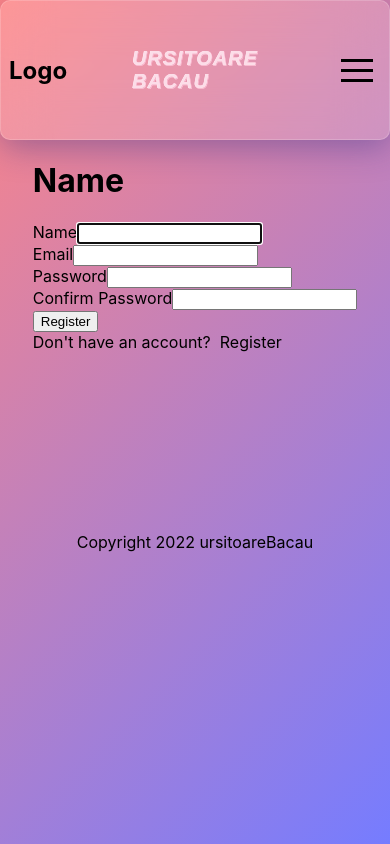
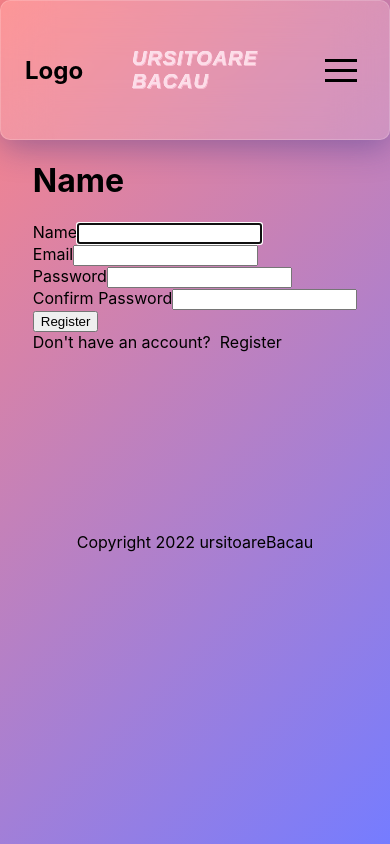
Before and after one commit to damonosi/ursitoare, a Next.js app: page /auth/register in a window 390 px wide. Built offline with nearby package versions, Linux system fonts and the light colour scheme; no server answers.

Commit message:
new padding  header test,scos gap

```diff
--- a/components/header/Header.jsx
+++ b/components/header/Header.jsx
@@ -1,14 +1,23 @@
 import styles from "./Header.module.scss";
 import NavMenu from "./NavMenu";
-import { useState } from "react";
+import { useEffect, useState } from "react";
 import { Fade as Hamburger } from "hamburger-react";
 import useScrollDirection from "./../../utils/hooks/useScrollDirection";
+import useOnclickOutside from "react-cool-onclickoutside";
 
 const Header = () => {
   const [openNavMenu, setOpenNavMenu] = useState(false);
   const closeNavMenu = () => setOpenNavMenu(false);
   const scrollDirection = useScrollDirection();
-
+  const ref = useOnclickOutside(() => {
+    closeNavMenu();
+  });
+  useEffect(() => {
+    window.addEventListener("scroll", closeNavMenu);
+    return () => {
+      window.removeEventListener("scroll", closeNavMenu); // clean up
+    };
+  }, []);
   return (
     <header
       className={
@@ -24,7 +33,7 @@ const Header = () => {
         <h1>Ursitoare Bacau</h1>
       </div>
 
-      <div className={styles.navCont}>
+      <div ref={ref} className={styles.navCont}>
         <Hamburger
           toggled={openNavMenu}
           onToggle={() => setOpenNavMenu(!openNavMenu)}
--- a/components/header/Header.module.scss
+++ b/components/header/Header.module.scss
@@ -7,8 +7,8 @@
   width: 100%;
   height: 140px;
   padding: 20px;
-  padding-left: 50px;
-  padding-right: 50px;
+  padding-left: 10em;
+  padding-right: 10em;
   z-index: 10000;
   max-width: 1920px;
 
@@ -84,9 +84,8 @@
   justify-content: center;
   padding: 0px;
   z-index: 100;
-  gap: 1em;
 
-  top: 90%;
+  top: 88%;
 
   div {
     display: flex;
@@ -137,6 +136,8 @@
 @media (max-width: 768px) {
   .headerContainer {
     padding: 0.5em;
+    padding-left: 1.5em;
+    padding-right: 1.5em;
   }
   .headerContainer2 {
     height: 140px;
```
